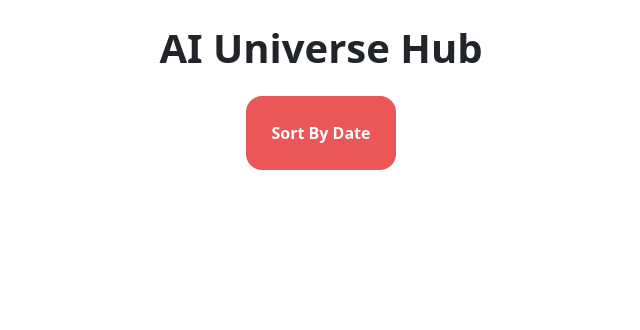
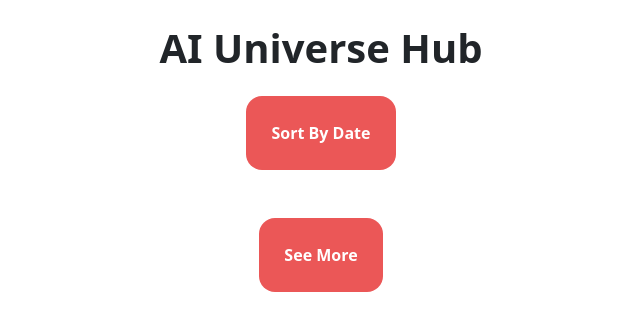
Before and after one commit to parvejpappu100/ai-universe-hub, a plain HTML site: page index.html in a window 1280 px wide. Shown: the whole page, without its empty margins (319-959 px from the left). Drawn offline with nearby package versions, Linux system fonts and the light colour scheme; no server answers.

Commit message:
added see more button

```diff
--- a/index.html
+++ b/index.html
@@ -22,6 +22,9 @@
             <div id="features-container" class="row row-cols-1 row-cols-md-3 g-4">
 
             </div>
+            <div class="text-center my-5">
+                <button class="ai-hub-btn fw-semibold border-0 rounded-4">See More</button>
+            </div>
         </section>
     </main>
     <!--* Bootstrap JS  -->
```
